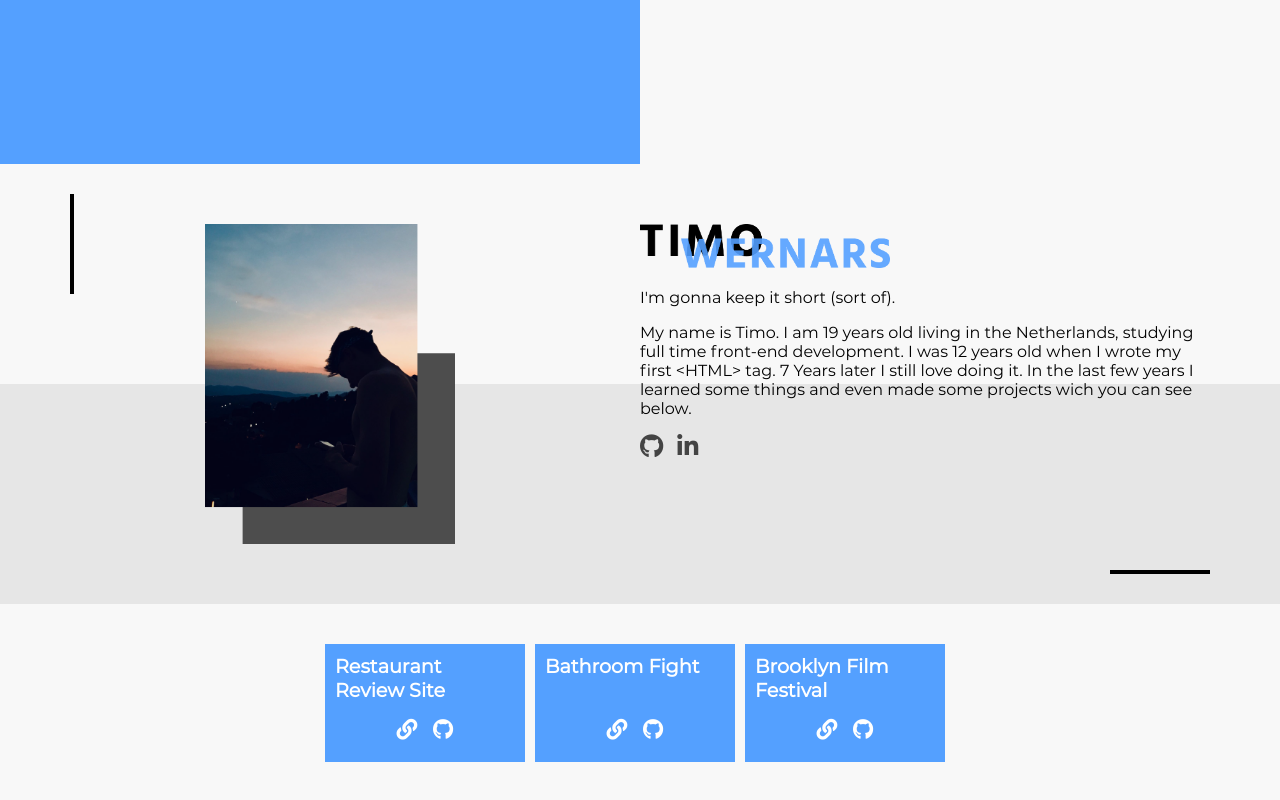
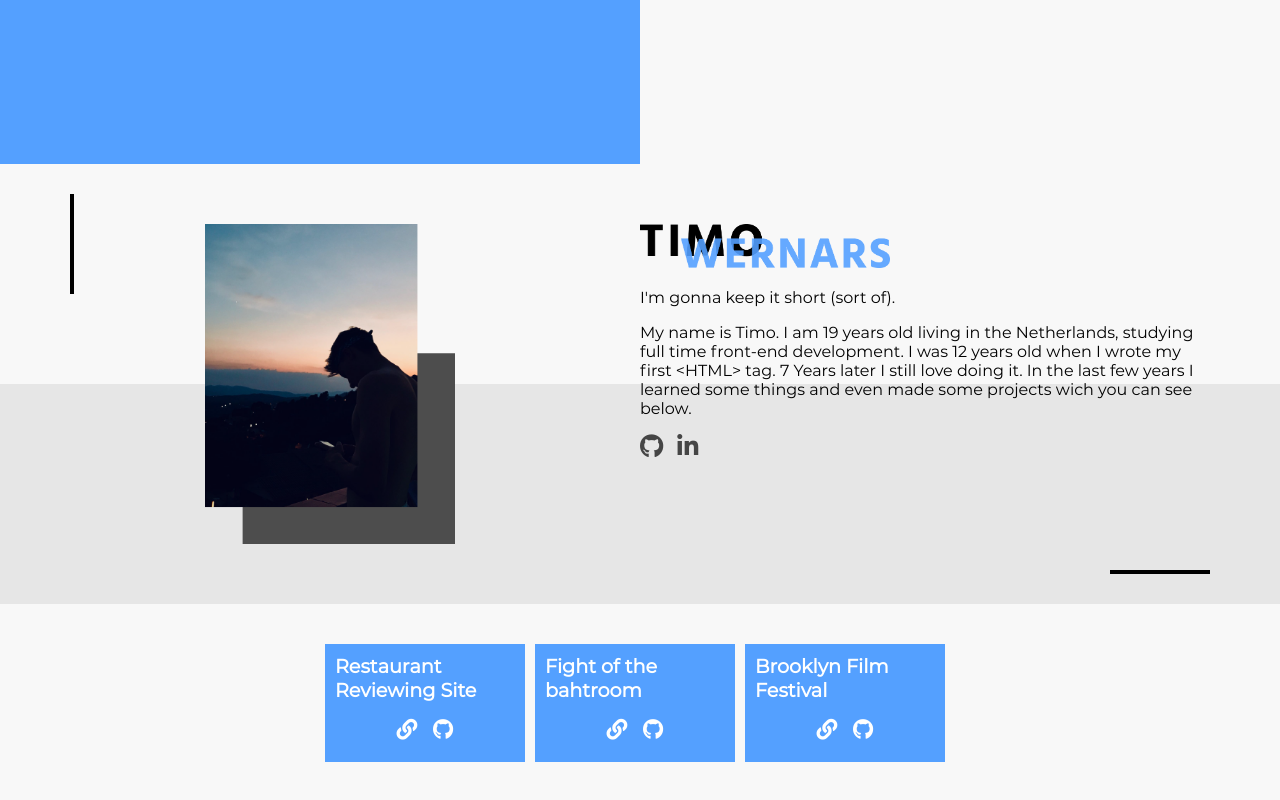
Before and after one commit to ttimoww/timowernars.com, a plain HTML site: page index.html in a window 1280 px wide. Shown: the part 936-1736 px from the top of the page. Drawn offline with nearby package versions, Linux system fonts and the light colour scheme.

Commit message:
Slight CSS fixes. Projects now get loaded in by JSON file.

```diff
--- a/assets/css/main.scss
+++ b/assets/css/main.scss
@@ -224,7 +224,6 @@ section{
 }
 
 .personal-section{
-  z-index: -1;
   overflow: auto;
   background-color: color(grey);
   width: 100%;
--- /dev/null
+++ b/assets/js/getProjects.js
@@ -0,0 +1,43 @@
+/**
+* Returns an piece of HTML that can be used as a project
+* @param {string} projectName Name of the project
+* @param {string} projectUrl Url to the project
+* @param {string} projectRepoUrl Url to the repo of the project
+*/
+const projectTemplate = function(projectName, projectUrl, projectRepoUrl){
+  return `
+  <div class="project">
+    <h2>${projectName}</h2>
+    <div class="links">
+      <a href="${projectUrl}"><i class="fas fa-link"></i></a>
+      <a href="${projectRepoUrl}"><i class="fab fa-github"></i></a>
+    </div>
+  </div>
+  `
+}
+
+/**
+* Write the project to the page
+* @param {string} projectName Name of the project
+* @param {string} projectUrl Url to the project
+* @param {string} projectRepoUrl Url to the repo of the project
+*/
+const writeToPage = function(projectName, projectUrl, projectRepoUrl){
+  const container = document.querySelector('#project-container');
+  container.insertAdjacentHTML('beforeEnd', projectTemplate(projectName, projectUrl, projectRepoUrl));
+}
+
+/**
+* Reads out all the existing projects from the json file.
+*/
+const getProjects = function(){
+  fetch('assets/json/projects.json')
+  .then(response => response.json())
+  .then(function(data){
+    for (var i = 0; i < data.projects.length; i++) {
+      writeToPage(data.projects[i].name, data.projects[i].url, data.projects[i].repo);
+    }
+  });
+}
+
+getProjects();
--- a/assets/js/main.js
+++ b/assets/js/mainAnimations.js
@@ -1,10 +1,7 @@
 $(window).ready(function(){
-
-
   $(window).scroll(function(){
     animateHeader();
   });
-
 });
 
 const animateHeader = function(){
--- /dev/null
+++ b/assets/json/projects.json
@@ -0,0 +1,19 @@
+{
+  "projects": [
+    {
+      "name": "Restaurant Reviewing Site",
+      "url": "http://restaurantreviews.timowernars.com",
+      "repo": "https://github.com/ttimoww/Restaurant-Reviewing-Site"
+    },
+    {
+      "name": "Fight of the bahtroom",
+      "url": "http://bathroomfight.timowernars.com",
+      "repo": "https://github.com/ttimoww/Bathroom-Fight"
+    },
+    {
+      "name": "Brooklyn Film Festival",
+      "url": "http://brooklynfilmfestival.timowernars.com",
+      "repo": "https://github.com/ttimoww/Brooklyn-film-festival"
+    }
+  ]
+}
--- a/index.html
+++ b/index.html
@@ -39,30 +39,7 @@
 
 
   <section class="my-work-section">
-    <div class="container">
-      <div class="project">
-        <h2>Restaurant Review Site</h2>
-        <div class="links">
-          <a href="http://restaurantreviews.timowernars.com"><i class="fas fa-link"></i></a>
-          <a href="https://github.com/ttimoww/Restaurant-Reviewing-Site"><i class="fab fa-github"></i></a>
-        </div>
-      </div>
-
-      <div class="project">
-        <h2>Bathroom Fight</h2>
-        <div class="links">
-          <a href="http://bathroomfight.timowernars.com"><i class="fas fa-link"></i></a>
-          <a href="https://github.com/ttimoww/Bathroom-Fight"><i class="fab fa-github"></i></a>
-        </div>
-      </div>
-
-      <div class="project">
-        <h2>Brooklyn Film Festival</h2>
-        <div class="links">
-          <a href="http://brooklynfilmfestival.timowerna…"><i class="fas fa-link"></i></a>
-          <a href="https://github.com/ttimoww/Brooklyn-film-festival"><i class="fab fa-github"></i></a>
-        </div>
-      </div>
+    <div class="container" id="project-container">
       </div>
     </div>
   </section>
@@ -85,5 +62,6 @@
   </body>
   <script src="https://code.jquery.com/jquery-3.3.1.js" integrity="sha256-2Kok7MbOyxpgUVvAk/HJ2jigOSYS2auK4Pfzbm7uH60=" crossorigin="anonymous"></script>
   <script src="assets/js/scrollmation.min.js"></script>
-  <script src="assets/js/main.js" charset="utf-8"></script>
+  <script src="assets/js/mainAnimations.js" charset="utf-8"></script>
+  <script src="assets/js/getProjects.js" charset="utf-8"></script>
 </html>
```
Also changed, not shown: assets/css/main.css, 1 other file.
